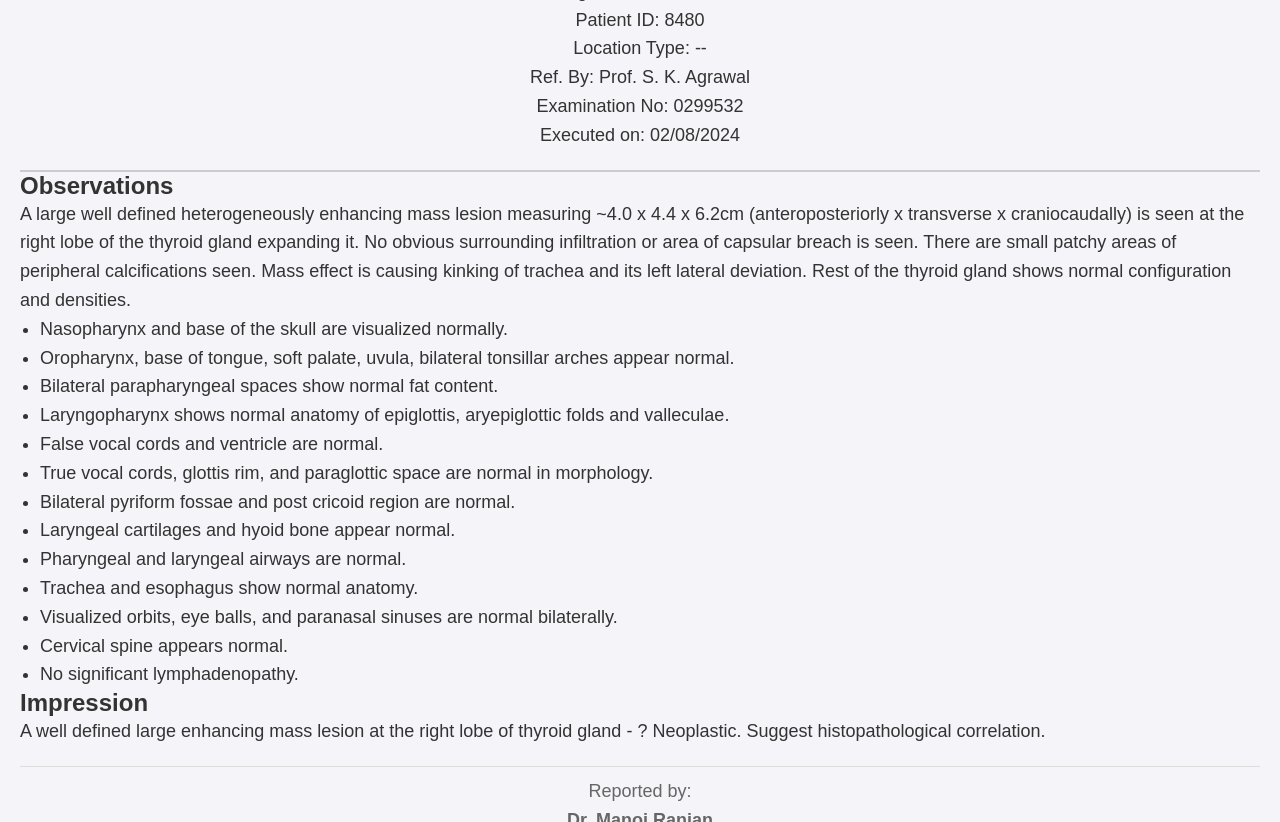
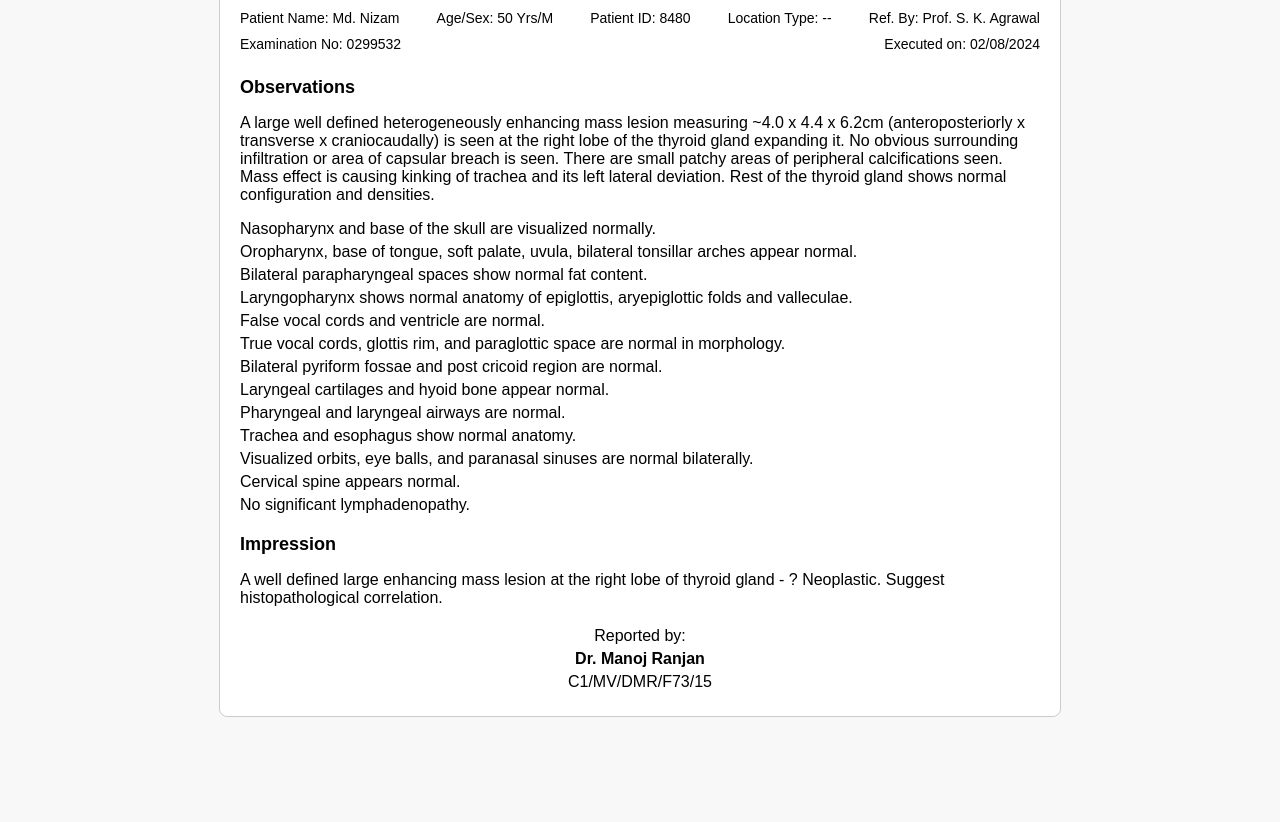
Before and after one commit to Ashut0sh-mishra/mirgain, a plain HTML site: page index.html in a window 1280 px wide. Shown: the part 114-936 px from the top of the page. After the commit the page ends 851 px from the top, so only its background shows below. Drawn offline with Linux system fonts and the light colour scheme.

Commit message:
styles.css

```diff
--- a/styles.css
+++ b/styles.css
@@ -1,64 +1,69 @@
-* {
+body {
+    font-family: Arial, sans-serif;
     margin: 0;
-    padding: 0;
-    box-sizing: border-box;
+    padding: 20px;
+    background-color: #f8f8f8;
 }
 
-body {
-    font-family: Arial, sans-serif;
-    background-color: #f4f4f9;
-    color: #333;
-    padding: 20px;
-}
-
-.container {
+.report-container {
     max-width: 800px;
     margin: 0 auto;
-    background: white;
+    background: #fff;
     padding: 20px;
-    box-shadow: 0px 0px 10px rgba(0, 0, 0, 0.1);
-}
-
-header {
-    text-align: center;
-    padding-bottom: 20px;
-    border-bottom: 2px solid #ccc;
+    border: 1px solid #ccc;
+    border-radius: 8px;
 }
 
 header h1 {
-    font-size: 36px;
-    color: #555;
+    text-align: center;
+    text-decoration: underline;
+    margin-bottom: 20px;
 }
 
-header h2 {
-    font-size: 24px;
-    margin-top: 10px;
-    color: #888;
+.patient-info {
+    display: flex;
+    justify-content: space-between;
+    flex-wrap: wrap;
+    margin-bottom: 20px;
 }
 
-.symptoms, .medication, .notes {
+.patient-info p {
+    margin: 5px 0;
+    font-size: 14px;
+}
+
+.observations, .impression {
+    margin-bottom: 20px;
+}
+
+h2 {
+    font-size: 18px;
+    margin-bottom: 10px;
+}
+
+.observations p, .impression p {
+    font-size: 16px;
+}
+
+ul {
+    list-style-type: none;
+    padding: 0;
+}
+
+ul li {
+    margin: 5px 0;
+    font-size: 16px;
+}
+
+footer {
+    text-align: center;
     margin-top: 20px;
 }
 
-h3 {
-    color: #444;
-    margin-bottom: 10px;
+footer p {
+    margin: 5px 0;
 }
 
-p, li {
-    font-size: 18px;
-    line-height: 1.6;
+footer strong {
+    font-size: 16px;
 }
-
-ul {
-    margin-left: 20px;
-}
-
-footer {
-    margin-top: 20px;
-    text-align: center;
-    font-size: 14px;
-    color: #666;
-    border-top: 1px solid #ddd;
-    padding-top: 10px;
-}
```
